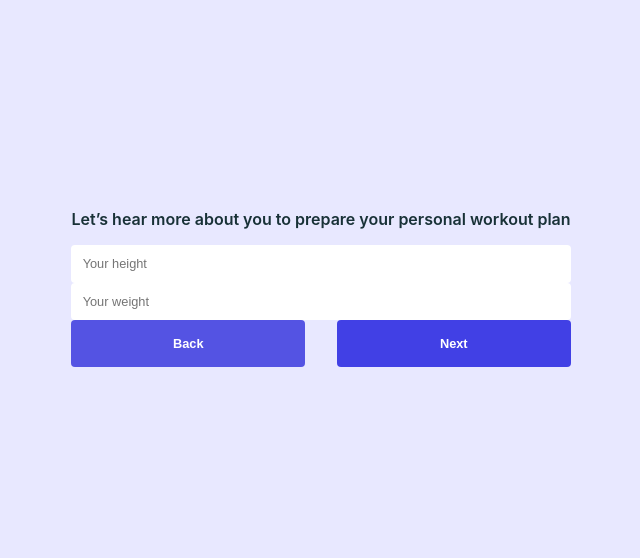
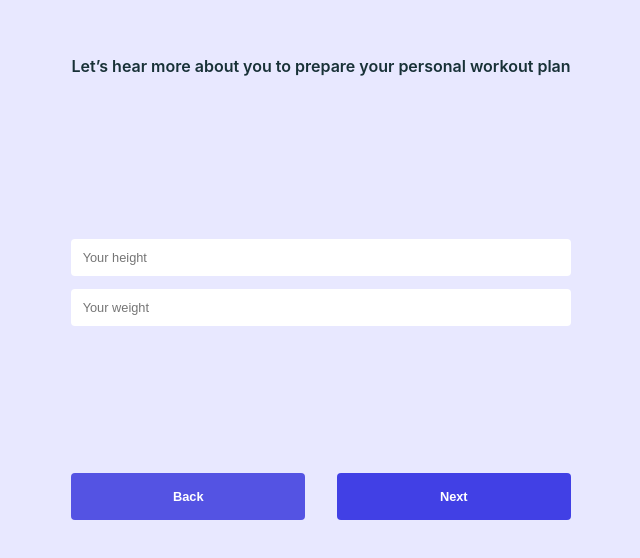
Before and after one commit to doga-ozcelik/workout-app, a React (Create React App) app: page / in a window 1280 px wide. Shown: the part 120-678 px from the top of the page, without its empty margins (319-959 px from the left). Built offline with nearby package versions, Linux system fonts and the light colour scheme.

Commit message:
style(StepOne): Arrange input style

```diff
--- a/src/pages/StepOne/StepOne.css
+++ b/src/pages/StepOne/StepOne.css
@@ -10,8 +10,16 @@
   display: flex;
   flex-direction: column;
   align-items: center;
-  justify-content: center;
+  justify-content: space-between;
   padding: 1rem;
+  height: 60vh;
+}
+
+.input-container {
+  display: flex;
+  flex-direction: column;
+  gap: 0.8rem;
+  width: 100%;
 }
 
 .text {
--- a/src/pages/StepOne/index.tsx
+++ b/src/pages/StepOne/index.tsx
@@ -7,8 +7,10 @@
         <p className="text">
           Let’s hear more about you to prepare your personal workout plan
         </p>
-        <input className="input" type="number" placeholder="Your height" />
-        <input className="input" type="number" placeholder="Your weight" />
+        <div className="input-container">
+          <input className="input" type="number" placeholder="Your height" />
+          <input className="input" type="number" placeholder="Your weight" />
+        </div>
         <div className="button-container">
           <button className="button-back">Back</button>
           <button className="button-next">Next</button>
```
